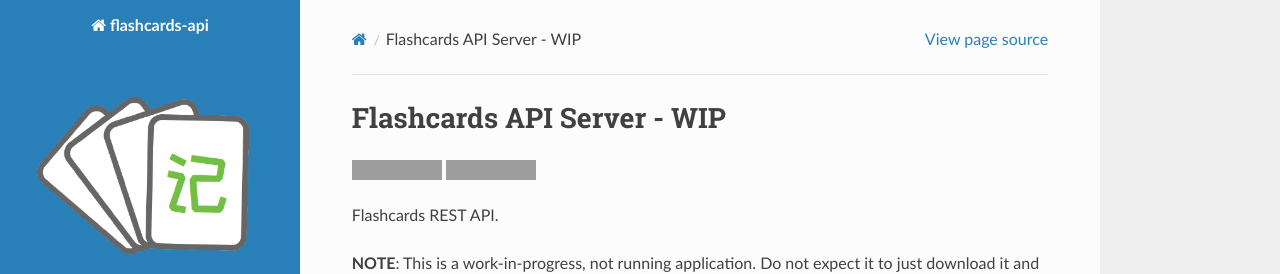
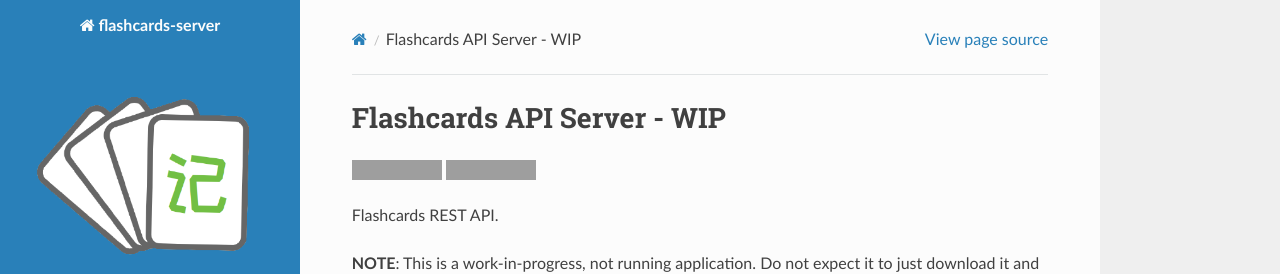
Before and after one commit to ebisu-flashcards/flashcards-api-server, a Sphinx documentation site: the page built from docs/source/index.rst, in a window 1280 px wide. Shown: the top 274 px of the page. Built offline with Sphinx 7.4.7 and the Read the Docs theme 2.0.0, drawn with Linux system fonts in a browser that asks for light colours; grey boxes are pictures that could not be loaded.

Commit message:
Fix name in conf.py

```diff
--- a/docs/source/conf.py
+++ b/docs/source/conf.py
@@ -14,12 +14,12 @@ import os
 import sys
 
 sys.path.insert(0, os.path.abspath(".."))
-import flashcards_api  # noqa: E402, F401
+import flashcards_server  # noqa: E402, F401
 
 
 # -- Project information -----------------------------------------------------
 
-project = "flashcards-api"
+project = "flashcards-server"
 copyright = "2021, Sara Zanzottera"
 author = "Sara Zanzottera"
 
```
Also changed, not shown: 2 other files.
